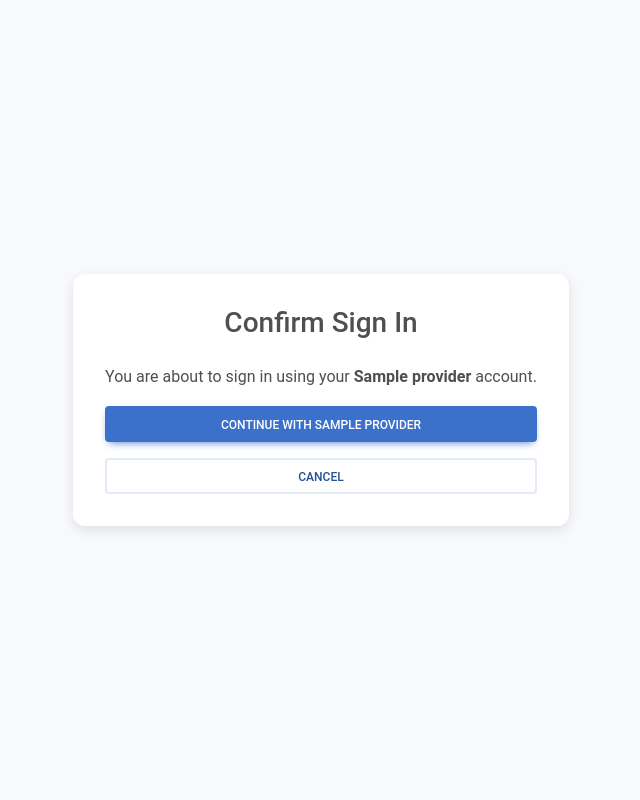
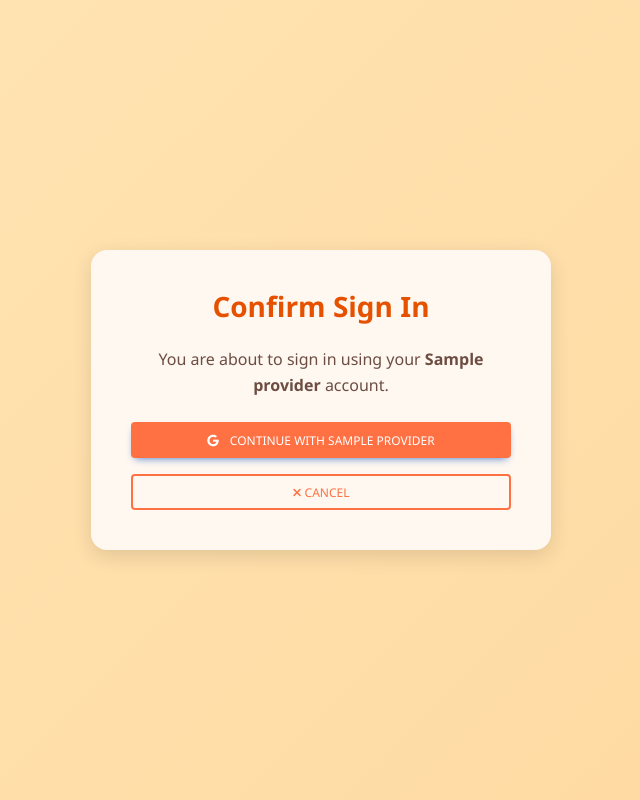
Before and after one commit to Iskatiboi/Maher_Arsi_PSUsphere, a Django app: template projectsite/templates/socialaccount/login.html in a window 1280 px wide. Shown: the whole page, without its empty margins (319-959 px from the left). Run offline with Django 5.2, Linux system fonts and the light colour scheme; the template is opened without the code that fills it: most values are stand-ins (such as "Sample title", 1, 10 or a date in 2020); some libraries are stand-ins or nearby versions.

Commit message:
added designs on login page

```diff
--- a/projectsite/templates/socialaccount/login.html
+++ b/projectsite/templates/socialaccount/login.html
@@ -5,37 +5,89 @@
   <meta charset="utf-8" />
   <meta name="viewport" content="width=device-width, initial-scale=1, shrink-to-fit=no" />
   <title>Confirm Google Login</title>
+
+  <!-- Bootstrap + MDB -->
   <link rel="stylesheet" href="{% static 'css/bootstrap.min.css' %}" />
   <link rel="stylesheet" href="https://cdnjs.cloudflare.com/ajax/libs/font-awesome/6.5.0/css/all.min.css" />
   <link rel="stylesheet" href="https://cdnjs.cloudflare.com/ajax/libs/mdb-ui-kit/6.4.2/mdb.min.css" />
+
   <style>
     body {
       display: flex;
       align-items: center;
       justify-content: center;
       height: 100vh;
-background-color: #f8f9fc;
+      margin: 0;
+      background: linear-gradient(135deg, #ffe5b4, #ffd9a0);
+      font-family: 'Segoe UI', Tahoma, Geneva, Verdana, sans-serif;
+    }
 
+    .auth-card {
+      max-width: 460px;
+      width: 100%;
+      background: #fff8f0;
+      border-radius: 16px;
+      box-shadow: 0 6px 20px rgba(0, 0, 0, 0.12);
+      padding: 2.5rem;
+      text-align: center;
+      transition: transform 0.2s ease-in-out;
     }
-.auth-card {
-max-width: 500px;
-background: #fff;
-border-radius: 12px;
-box-shadow: 0 4px 12px rgba(0, 0, 0, 0.1);
-padding: 2rem;
-text-align: center;
+
+    .auth-card:hover {
+      transform: translateY(-4px);
+    }
+
+    h3 {
+      color: #e65100;
+      font-weight: 600;
+    }
+
+    p {
+      color: #6d4c41;
+      font-size: 1rem;
+    }
+
+    .btn-primary {
+      background-color: #ff7043;
+      border: none;
+      font-weight: 500;
+      transition: all 0.3s ease-in-out;
+    }
+
+    .btn-primary:hover {
+      background-color: #f4511e;
+    }
+
+    .btn-outline-secondary {
+      border-color: #ff7043;
+      color: #ff7043;
+      font-weight: 500;
+      transition: all 0.3s ease-in-out;
+    }
+
+    .btn-outline-secondary:hover {
+      background-color: #ff7043;
+      color: #fff;
+    }
+
+    .fa-google {
+      margin-right: 8px;
     }
   </style>
 </head>
 <body>
   <div class="auth-card">
     <h3 class="mb-4">Confirm Sign In</h3>
-<p class="mb-3">You are about to sign in using your <strong>{{ provider.name }}</strong> account.</p>
+    <p class="mb-4">You are about to sign in using your <strong>{{ provider.name }}</strong> account.</p>
     <form method="post">
       {% csrf_token %}
-<button type="submit" class="btn btn-primary btn-block mb-3">Continue with {{ provider.name }}</button>
+      <button type="submit" class="btn btn-primary btn-block mb-3">
+        <i class="fab fa-google"></i> Continue with {{ provider.name }}
+      </button>
     </form>
-<a href="{% url 'account_login' %}" class="btn btn-outline-secondary btn-block"> Cancel </a>
+    <a href="{% url 'account_login' %}" class="btn btn-outline-secondary btn-block">
+      <i class="fa fa-times"></i> Cancel
+    </a>
   </div>
 </body>
 </html>
```
Also changed, not shown: projectsite/templates/account/login.html (+81 -33 lines). Lines whose indentation alone changed are shown as unchanged.
